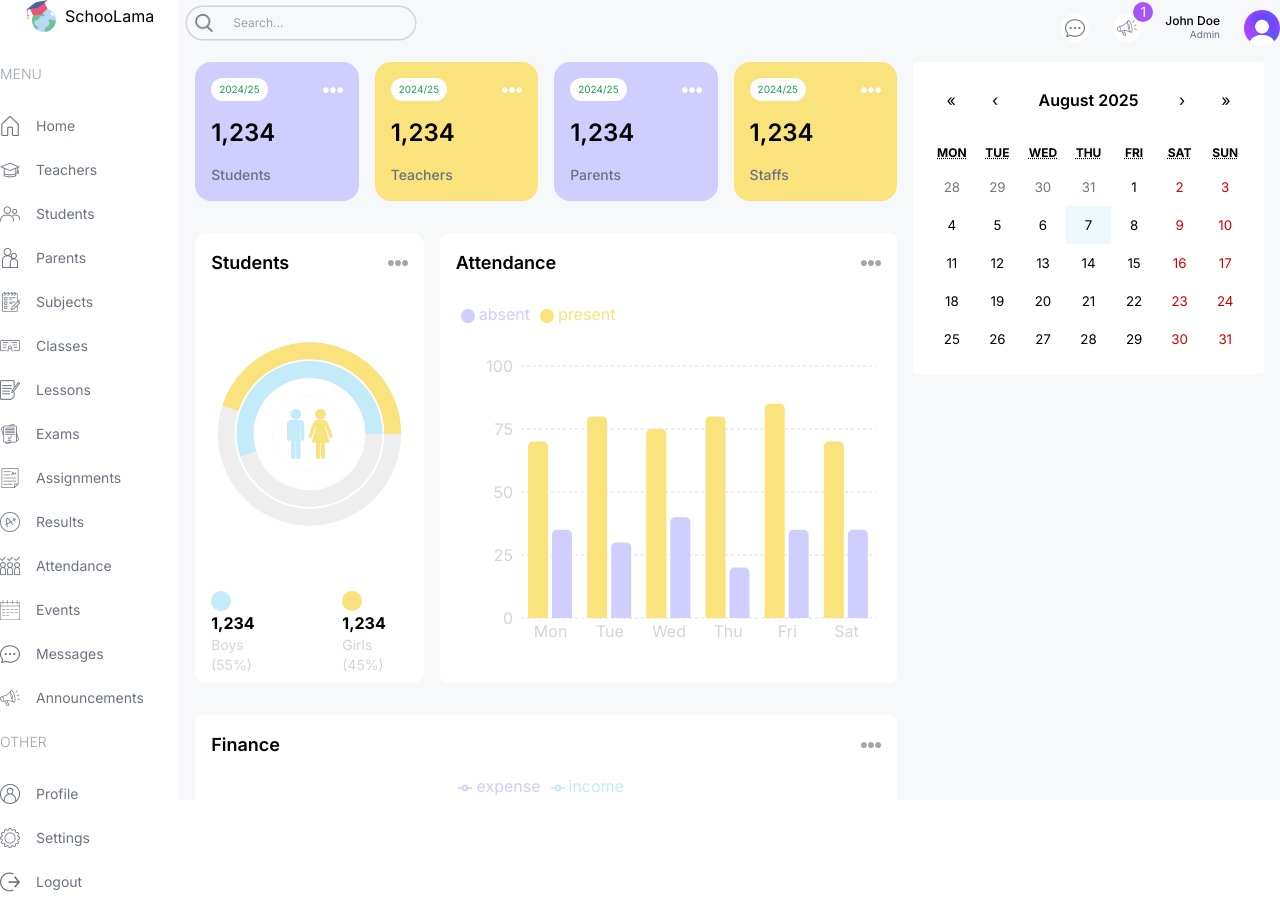
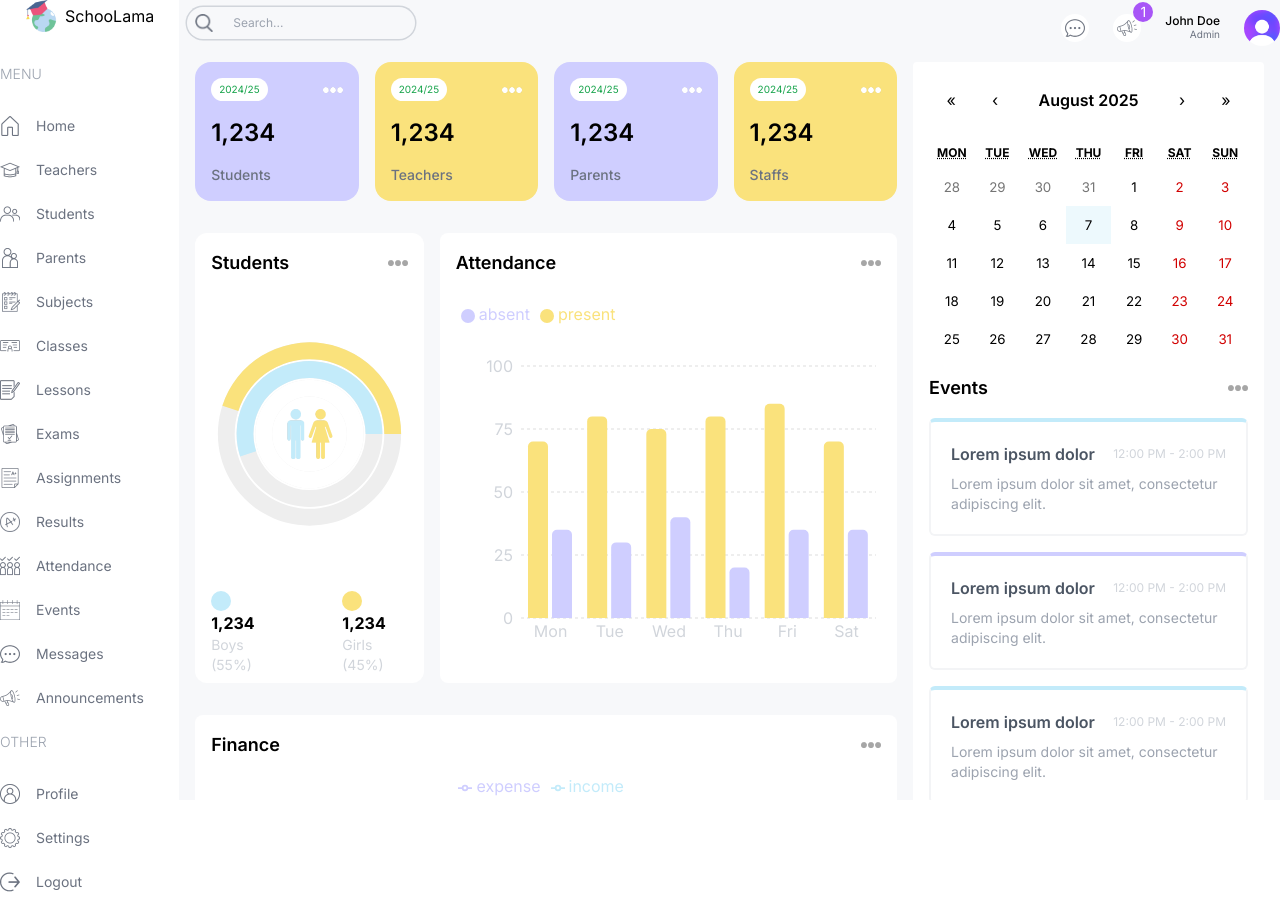
Before and after one commit to tvisha015/School-Management-System-next-js, a Next.js app: page /admin in a window 1280 px wide. Built offline with nearby package versions, Linux system fonts and the light colour scheme.

Commit message:
feat: implement event display in EventCalender component

```diff
--- a/package.json
+++ b/package.json
@@ -11,6 +11,7 @@
   "dependencies": {
     "next": "15.4.5",
     "react": "^18",
+    "react-calendar": "^6.0.0",
     "react-dom": "^18",
     "recharts": "^3.1.2"
   },
--- a/src/components/EventCalender.tsx
+++ b/src/components/EventCalender.tsx
@@ -1,18 +1,55 @@
 "use client";
+import Image from "next/image";
 import { useState } from "react";
-import Calendar from 'react-calendar';
-import 'react-calendar/dist/Calendar.css';
+import Calendar from "react-calendar";
+import "react-calendar/dist/Calendar.css";
 type ValuePiece = Date | null;
 type Value = ValuePiece | [ValuePiece, ValuePiece];
 
+// TEMPORARY
+const events = [
+  {
+    id: 1,
+    title: "Lorem ipsum dolor",
+    time: "12:00 PM - 2:00 PM",
+    description: "Lorem ipsum dolor sit amet, consectetur adipiscing elit.",
+  },
+  {
+    id: 2,
+    title: "Lorem ipsum dolor",
+    time: "12:00 PM - 2:00 PM",
+    description: "Lorem ipsum dolor sit amet, consectetur adipiscing elit.",
+  },
+  {
+    id: 3,
+    title: "Lorem ipsum dolor",
+    time: "12:00 PM - 2:00 PM",
+    description: "Lorem ipsum dolor sit amet, consectetur adipiscing elit.",
+  },
+];
 const EventCalender = () => {
-      const [value, onChange] = useState<Value>(new Date());
+  const [value, onChange] = useState<Value>(new Date());
 
   return (
     <div className="bg-white p-4 rounded">
-        <Calendar onChange={onChange} value={value} />
+      <Calendar onChange={onChange} value={value} />
+      <div className="flex flex-row justify-between items-center">
+        <h1 className="text-lg font-semibold my-4">Events</h1>
+        <Image src="/moreDark.png" alt="" height={20} width={20} />
+      </div>
+      <div className="flex flex-col gap-4">
+        {events.map((events) => (
+          <div className="p-5 rounded-md border-2 border-gray-100 border-t-4 odd:border-t-lamaSky even:border-t-lamaPurple" key={events.id}>
+            <div className="flex items-center justify-between">
+              <h1 className="font-semibold text-gray-600">{events.title}</h1>
+              <span className="text-gray-300 text-xs">{events.time}</span>
+            </div>
+            <p className="mt-2 text-gray-400 text-sm">{events.description}</p>
+          </div>
+        ))}
+      </div>
     </div>
-  )
-}
+  );
+};
 
-export default EventCalender
+export default EventCalender;
```
Also changed, not shown: 1 other file (tests, documents, lock files or other folders).
